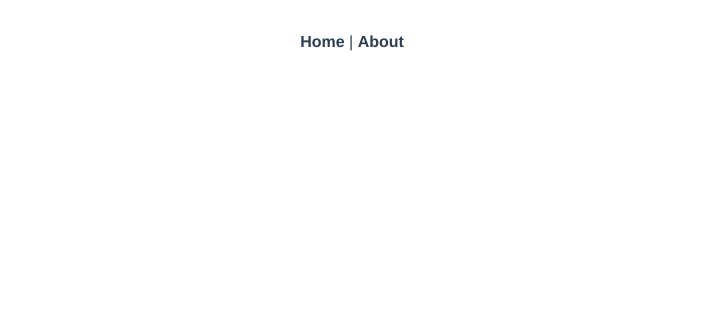
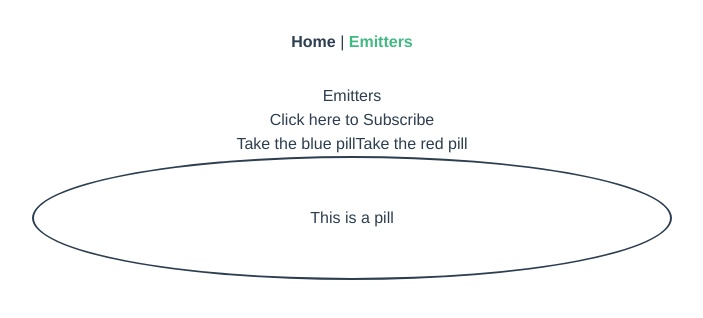
Before and after one commit to phmx17/VUE-composition-api, a Vue app: page /emitters in a window 1280 px wide. Before the commit this address had no page. Shown: the top 318 px of the page, without its empty margins (288-991 px from the left). Built offline with nearby package versions, Linux system fonts and the light colour scheme.

Commit message:
add blue pill red pill in order to demo $ATTRS and emitters

```diff
--- a/src/App.vue
+++ b/src/App.vue
@@ -1,7 +1,7 @@
 <template>
   <nav>
     <router-link to="/">Home</router-link> |
-    <router-link to="/about">About</router-link>
+    <router-link to="/emitters">Emitters</router-link>
   </nav>
   <router-view/>
 </template>
--- /dev/null
+++ b/src/components/EmitterButton.vue
@@ -0,0 +1,26 @@
+<template>
+<!--  inline like this-->
+<!--  <button @click="$emit('subscribeEvent', true)">Click here to Subscribe</button>-->
+  <button @click="subscribeEvent">Click here to Subscribe</button>
+</template>
+
+<script>
+
+export default {
+  name: "EmitterButton",
+  setup(props, context) {
+    const subscribeEvent = () => {
+      context.emit('subscribeEvent', 'Welcome Friend!') // emitting to parent
+    }
+
+
+
+    return {subscribeEvent}
+
+  },
+}
+</script>
+
+<style scoped>
+
+</style>
--- /dev/null
+++ b/src/components/RedBluePill.vue
@@ -0,0 +1,23 @@
+<template>
+    <div class="card text-white text-4xl">
+      <h1>This is a pill</h1>
+    </div>
+</template>
+
+<script>
+export default {
+  name: "RedBluePill"
+}
+</script>
+
+<style scoped>
+  .card {
+    border: #2c3e50 2px solid;
+    border-radius: 50%;
+    padding: 3rem;
+    max-width: 50%;
+    margin: auto;
+
+    //background-color: #aaaaaa;
+  }
+</style>
--- a/src/router/index.js
+++ b/src/router/index.js
@@ -8,12 +8,12 @@ const routes = [
     component: HomeView
   },
   {
-    path: '/about',
-    name: 'about',
+    path: '/emitters',
+    name: 'emitters',
     // route level code-splitting
     // this generates a separate chunk (about.[hash].js) for this route
     // which is lazy-loaded when the route is visited.
-    component: () => import(/* webpackChunkName: "about" */ '../views/AboutView.vue')
+    component: () => import(/* webpackChunkName: "about" */ '../views/Emitters.vue')
   }
 ]
 
--- a/src/views/AboutView.vue
+++ /dev/null
@@ -1,5 +0,0 @@
-<template>
-  <div class="about">
-    <h1>This is an about page</h1>
-  </div>
-</template>
--- /dev/null
+++ b/src/views/Emitters.vue
@@ -0,0 +1,32 @@
+<template>
+  <div>
+    <h1 class="text-xl">Emitters</h1>
+    <EmitterButton @subscribe-event="subscribeSubmit" class="p-4 rounded-md bg-green-300 text-red-300 font-semibold " />
+    <p v-if="subscribeMessage">{{subscribeMessage}}</p>
+  </div>
+  <div class="my-6 flex justify-around" >
+    <button @click="bgColor = 'bg-blue-300'" class="p-4 rounded-md bg-blue-300 text-white font-semibold ">Take the blue pill</button>
+    <button @click="bgColor = 'bg-red-300'" class="p-4 rounded-md bg-red-300 text-white font-semibold ">Take the red pill</button>
+  </div>
+  <RedPillBluePill :class="bgColor" />
+
+</template>
+
+<script>
+  import EmitterButton from "@/components/EmitterButton.vue"
+  import RedPillBluePill from "@/components/RedBluePill.vue"
+  import {ref} from "vue";
+
+  export default {
+    components: { EmitterButton, RedPillBluePill },
+
+    setup() {
+      const bgColor = ref(null)
+      const subscribeMessage = ref(null)
+      const subscribeSubmit = (test) => {
+        subscribeMessage.value = test
+      }
+      return {subscribeSubmit, subscribeMessage, bgColor}
+    }
+  }
+</script>
```
